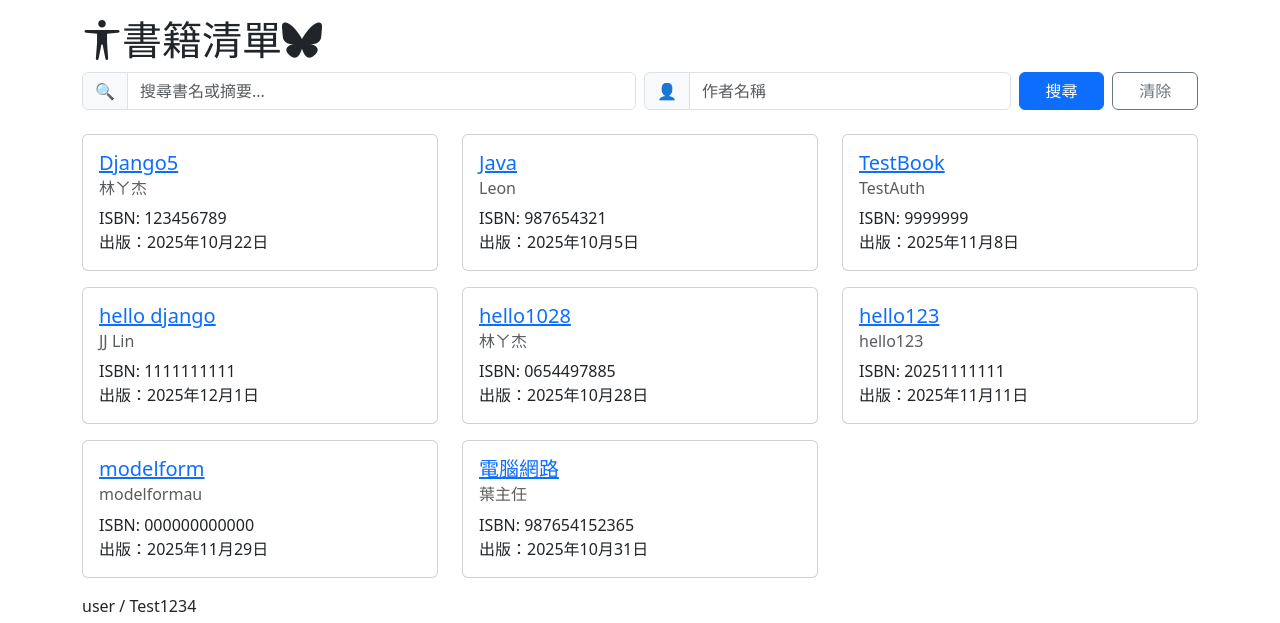
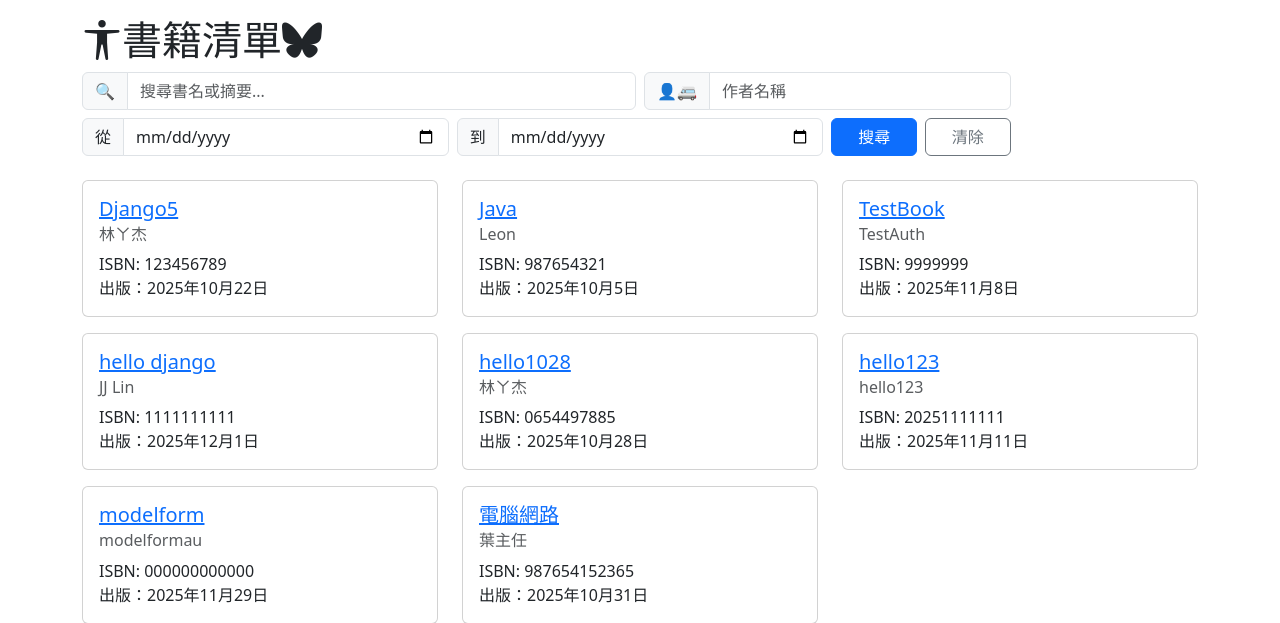
Before and after one commit to leonjyentub/expert-chainsaw, a Django app: page /catalog/books/ in a window 1280 px wide. Shown: the part 56-679 px from the top of the page. Run offline with Django 5.2, Linux system fonts and the light colour scheme; data comes from the database, SQL or seed files in the repository.

Commit message:
Enhance book search functionality to include publication date filters and improve author search input

```diff
--- a/catalog/views.py
+++ b/catalog/views.py
@@ -9,15 +9,43 @@ def index(request):
     return render(request, 'index.html')
 
 # filter books by search query if provided
+from datetime import datetime
 def book_search(request):
-    query = request.GET.get('q', '')
-    author = request.GET.get('author', '')
-    if query or author:
-        #改使用模糊搜尋
-        books = Book.objects.filter(title__icontains=query, author__icontains=author).order_by('title')
-    else:
-        books = Book.objects.all().order_by('title')
-    return render(request, 'book_list.html', {'books': books, 'query': query, 'author': author})
+    query = request.GET.get('q', '').strip()
+    author = request.GET.get('author', '').strip()
+    published_from = request.GET.get('published_from', '').strip()
+    published_to = request.GET.get('published_to', '').strip()
+
+    books = Book.objects.all()
+    if query:
+        books = books.filter(title__icontains=query)
+    if author:
+        books = books.filter(author__icontains=author)
+
+    if published_from:
+        try:
+            df = datetime.strptime(published_from, '%Y-%m-%d').date()
+            books = books.filter(published_date__gte=df)
+        except ValueError:
+            # 非法日期，忽略該條件
+            pass
+
+    if published_to:
+        try:
+            dt = datetime.strptime(published_to, '%Y-%m-%d').date()
+            books = books.filter(published_date__lte=dt)
+        except ValueError:
+            pass
+
+    books = books.order_by('-published_date')
+    return render(request, 'book_list.html',
+                  {
+                      'books': books,
+                      'query': query,
+                      'author': author,
+                      'published_from': published_from,
+                      'published_to': published_to
+                  })
 
 def book_list(request):
     books = Book.objects.all().order_by('title')
--- a/templates/book_list.html
+++ b/templates/book_list.html
@@ -14,8 +14,22 @@
       <div class="col-12 col-md-4">
         <label for="author" class="visually-hidden">作者</label>
         <div class="input-group">
-          <span class="input-group-text">👤</span>
+          <span class="input-group-text">👤🚐</span>
           <input type="text" id="author" name="author" class="form-control" placeholder="作者名稱" aria-label="作者" value="{{ author|default:'' }}">
+        </div>
+      </div>
+      <div class="col-12 col-md-4">
+        <label for="published_from" class="form-label visually-hidden">出版起始日</label>
+        <div class="input-group">
+          <span class="input-group-text">從</span>
+          <input type="date" id="published_from" name="published_from" class="form-control" value="{{ published_from|default:'' }}" aria-label="出版起始日">
+        </div>
+      </div>
+      <div class="col-12 col-md-4">
+        <label for="published_to" class="form-label visually-hidden">出版結束日</label>
+        <div class="input-group">
+          <span class="input-group-text">到</span>
+          <input type="date" id="published_to" name="published_to" class="form-control" value="{{ published_to|default:'' }}" aria-label="出版結束日">
         </div>
       </div>
       <div class="col-12 col-md-2 d-flex gap-2">
```
